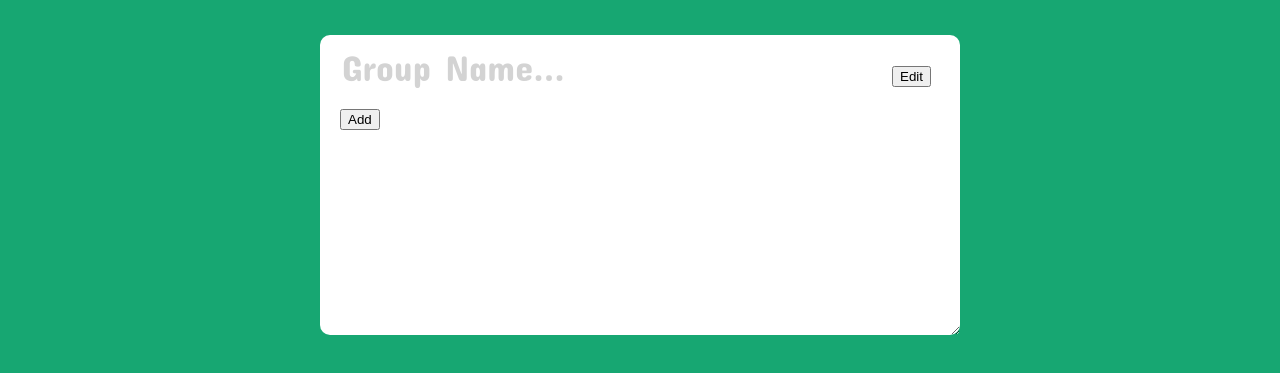
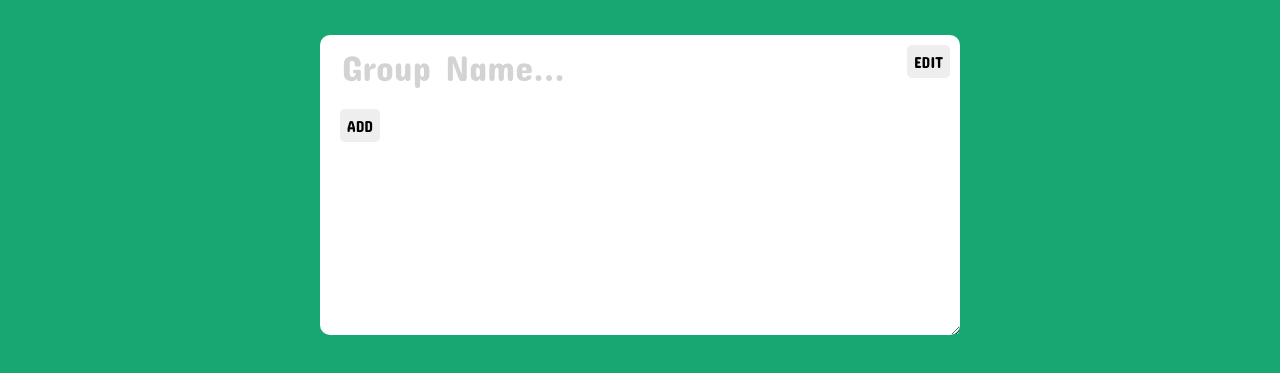
Before and after one commit to mthofstadter/nolvide, a plain HTML site: page correspond.html in a window 1280 px wide. Shown: the part 169-542 px from the top of the page. Drawn offline with Linux system fonts and the light colour scheme.

Commit message:
sew a button
styling buttons. Edit still needs work so it doesn't drop down when browser size shrinks

```diff
--- a/correspond.css
+++ b/correspond.css
@@ -62,14 +62,8 @@ h1 {
   margin-bottom: 25px;
   background-color: white;
   border-radius: 10px;
-  transition: box-shadow 0.2s ease-out;
   resize: vertical;
   overflow: auto;
-}
-
-.group:hover {
-  box-shadow: 0px 0px 5px black;
-  transition: box-shadow 0.2s ease-out;
 }
 
 #groupHeader {
@@ -82,6 +76,34 @@ h1 {
   width: 85%;
   color: black;
   --color: black;
+}
+
+#headerContainer {
+  width: 100%;
+}
+
+button {
+  outline: none;
+  border: 2px solid rgba(0, 0, 0, 0);
+  padding: 5px 5px 5px 5px;
+  background-color: #eeeeee;
+  border-radius: 5px;
+  font-family: 'Concert One', sans-serif;
+  font-size: 16px;
+  font-weight: 100;
+  cursor: pointer;
+}
+
+#editButton {
+  display: block;
+  float: right;
+  margin-right: 10px;
+  margin-top: 10px;
+}
+
+.editMode #editButton {
+  background-color: lightgray;
+  border: 2px solid red;
 }
 
 ::placeholder {
@@ -121,9 +143,9 @@ h1 {
 }
 
 .drain.timer {
-  background: none;
+  /*background: none;
   animation: drain 2s;
-  animation-fill-mode: backwards;
+  animation-fill-mode: backwards;*/
 }
 
 .checkbox {
@@ -175,11 +197,6 @@ input:focus {
 
 .editMode .checkbox:hover {
   background-color: #F5B7B1;
-}
-
-.editMode #editButton {
-  background-color: lightgray;
-  border: 2px solid red;
 }
 
 #addButton {
--- a/correspond.html
+++ b/correspond.html
@@ -18,8 +18,10 @@
   <div class="container">
     <div class="group" id="group">
       <div id="people">
-        <input id="groupHeader" class="editable" placeholder="Group Name..." maxlength="40" onchange="basicSave(this)"></input>
-        <button id="editButton" onclick="edit()">Edit</button>
+        <div id = "headerContainer">
+          <input id="groupHeader" class="editable" placeholder="Group Name..." maxlength="40" onchange="basicSave(this)"></input>
+          <button id="editButton" onclick="edit()">EDIT</button>
+        </div>
         <div id="exPerson" class="person">
           <input id="" class="name editable" placeholder="name..." spellcheck="false" onchange="save(this)"></input>
           <div id="" class="timer"></div>
@@ -29,7 +31,7 @@
         </div>
       </div>
 
-      <button id="addButton" onclick="add()">Add</button>
+      <button id="addButton" onclick="add()">ADD</button>
 
     </div>
   </div>
--- a/correspond.js
+++ b/correspond.js
@@ -146,10 +146,11 @@ function accessArray(personID) {
 
 
 function calculate(nameID) {
-//  var currentDate = new Date();
-  var currentDate = new Date("Aug 10, 2019 15:00:00")
+  var currentDate = new Date();
+  //var currentDate = new Date("Aug 10, 2019 15:00:00")
   var personArray = accessArray(nameID);
   var startDate = Date.parse(personArray["startDate"]);
+  //var startDate = new Date("Aug 3, 2019 15:00:00");
   var secs = Math.abs(currentDate - startDate) / 1000;
   var elapsed = Math.round(secs / 86400);
   console.log("elapsed", elapsed);
```
